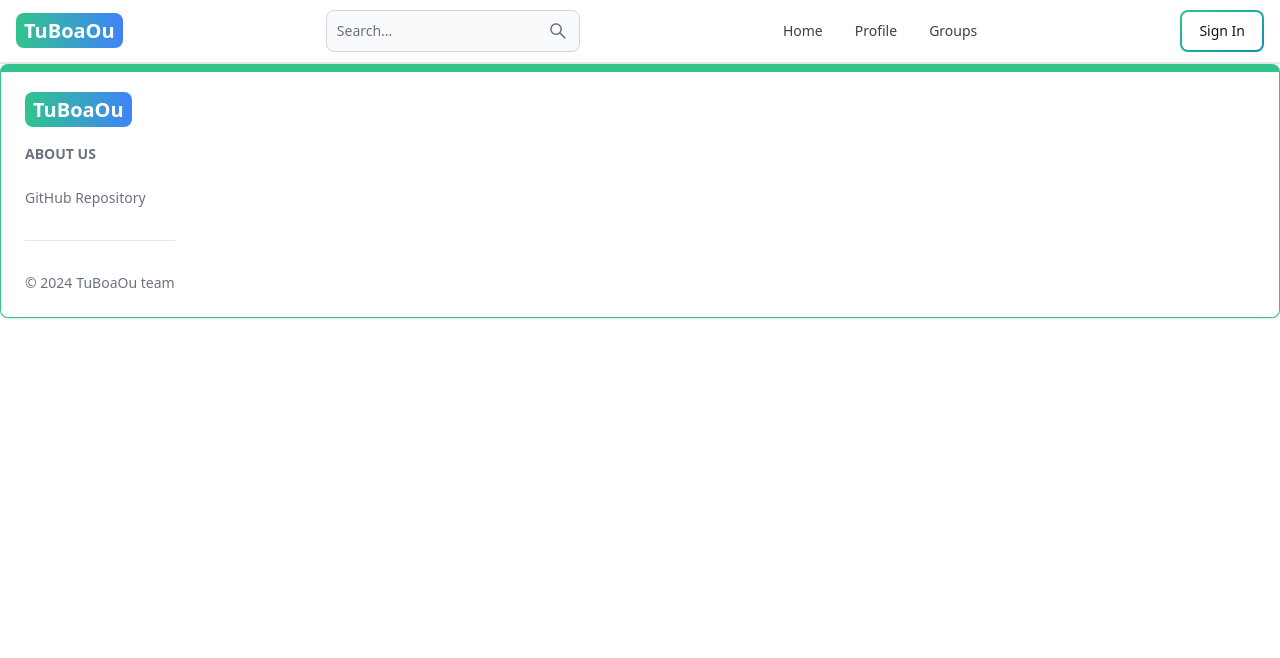
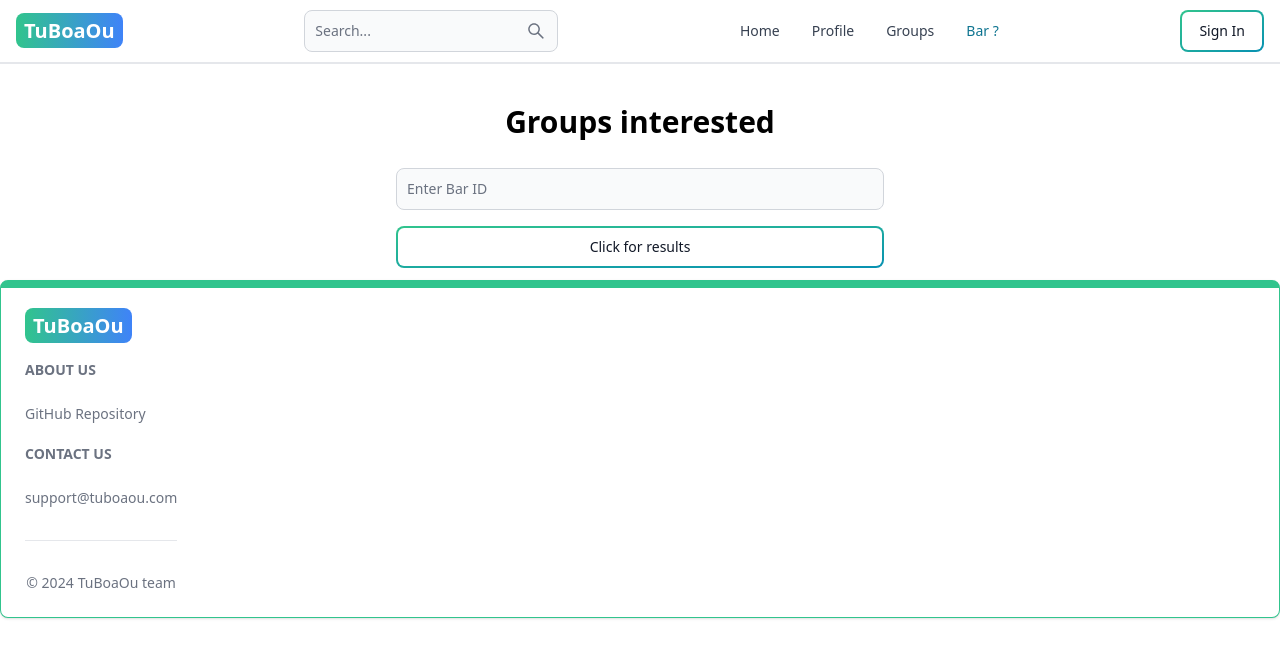
Before and after one commit to nitram35/TuBoaOu, a React (Vite) app in the folder client/: page /dashboard-bar in a window 1280 px wide. Shown: the top 658 px of the page. Built offline with nearby package versions, Linux system fonts and the light colour scheme; no server answers.

Commit message:
adding some functions

```diff
--- a/client/src/App.jsx
+++ b/client/src/App.jsx
@@ -6,6 +6,7 @@ import Header from './components/Header'
 import Footer from './components/Footer'
 import Dashboard from './pages/Dashboard'
 import PrivateRoute from './components/PrivateRoute'
+import DashboardBar from './pages/DashboardBar'
 
 export default function App() {
   return (
@@ -18,6 +19,7 @@ export default function App() {
         <Route element={<PrivateRoute />} >
           <Route path='/dashboard' element={<Dashboard />} />
         </Route>
+        <Route path='/dashboard-bar' element={<DashboardBar />}></Route>
       </Routes>
       <Footer />
     </BrowserRouter>
--- a/client/src/components/DashboardGroup.jsx
+++ b/client/src/components/DashboardGroup.jsx
@@ -1,4 +1,4 @@
-import React, { useState } from 'react';
+import { useState } from 'react';
 import GroupSection from '../components/GroupSection';
 import MapSection from '../components/MapSection';
 import BarInfoSection from '../components/BarInfoSection';
@@ -23,7 +23,7 @@ export default function DashboardGroup() {
         <div className='max-w-lg mx-auto p-3 w-full'>
             {/* Conditional rendering based on activeSection state */}
             {activeSection === 'group' && <GroupSection onSelectGroup={handleSelectGroup} />}
-            {activeSection === 'map' && <MapSection group={selectedGroup} onSelectMarker={handleSelectMarker} setSelectedMarker={setSelectedMarker}/>}
+            {activeSection === 'map' && <MapSection group={selectedGroup} onSelectMarker={handleSelectMarker} setSelectedMarker={setSelectedMarker} />}
             {activeSection === 'barInfo' && <BarInfoSection group={selectedGroup} onSelectGroup={handleSelectGroup} marker={selectedMarker} />}
         </div >
     );
--- a/client/src/components/Footer.jsx
+++ b/client/src/components/Footer.jsx
@@ -1,5 +1,6 @@
 import { Footer } from 'flowbite-react';
 import { Link } from 'react-router-dom';
+
 export default function FooterComponent() {
     return (
         <Footer container className='border border-t-8 border-green-400'>
@@ -22,11 +23,22 @@ export default function FooterComponent() {
                             </Footer.Link>
                         </Footer.LinkGroup>
                     </div>
+                    <div className='mt-5'>
+                        <Footer.Title title='Contact Us' />
+                        <Footer.LinkGroup col>
+                            <Footer.Link
+                                href='mailto:martin.gandon@utt.fr'
+                            >
+                                support@tuboaou.com
+                            </Footer.Link>
+                        </Footer.LinkGroup>
+                    </div>
                 </div>
                 <Footer.Divider />
                 <div className=''>
                     <Footer.Copyright
-                        href='#'
+                        href='/'
+                        text='© TuBoaOu'
                         by='TuBoaOu team'
                         year={new Date().getFullYear()}
                     />
--- a/client/src/components/GroupSection.jsx
+++ b/client/src/components/GroupSection.jsx
@@ -1,4 +1,4 @@
-import React, { useEffect, useState } from 'react';
+import { useEffect, useState } from 'react';
 import { Button, TextInput, Alert, Modal } from 'flowbite-react';
 import { useSelector } from 'react-redux';
 import PropTypes from 'prop-types'; // Import PropTypes
@@ -177,7 +177,7 @@ export default function GroupSection({ onSelectGroup }) {
         <TextInput
           type='text'
           id='selectedUsers'
-          placeholder='Enter user IDs separated by commas'
+          placeholder='Enter usernames separated by commas'
           value={formData.selectedUsers}
           onChange={handleChange}
         />
--- a/client/src/components/Header.jsx
+++ b/client/src/components/Header.jsx
@@ -92,6 +92,11 @@ export default function Header() {
                 <Navbar.Link active={path === '/dashboard?tab=group'} as={'div'}>
                     <Link to={'/dashboard?tab=group'}>Groups</Link>
                 </Navbar.Link>
+                <Navbar.Link active={path === '/dashboard-bar'} as={'div'}>
+                    <Link to='/dashboard-bar'>
+                        Bar ?
+                    </Link>
+                </Navbar.Link>
             </Navbar.Collapse>
         </Navbar >
     )
--- a/client/src/components/MapSection.jsx
+++ b/client/src/components/MapSection.jsx
@@ -1,5 +1,5 @@
-import React, { useState, useEffect, useCallback } from 'react';
-import { Button, Alert, Modal } from 'flowbite-react';
+import { useState, useCallback } from 'react';
+import { Button } from 'flowbite-react';
 import PropTypes from 'prop-types';
 import { GoogleMap, LoadScript, Marker, InfoWindow } from '@react-google-maps/api';
 
@@ -23,7 +23,7 @@ function MapSection({ group, onSelectMarker, setSelectedMarker }) {
     const service = new window.google.maps.places.PlacesService(map);
     const request = {
       location: barycenter,
-      radius: '1500',
+      radius: '500',
       type: ['bar']
     };
 
--- /dev/null
+++ b/client/src/pages/DashboardBar.jsx
@@ -0,0 +1,55 @@
+import { useState } from 'react';
+import { Alert, Button, TextInput } from 'flowbite-react';
+
+export default function DashboardBar() {
+    const [barId, setBarId] = useState('');
+    const [interestCount, setInterestCount] = useState(null);
+    const [error, setError] = useState(null);
+
+    const handleFetchInterestCount = async (e) => {
+        e.preventDefault();
+        setError(null);
+        setInterestCount(null);
+
+        try {
+            const response = await fetch(`/api/bar/interestCount/${barId}`);
+            const data = await response.json();
+
+            if (!response.ok) {
+                setError(data.message || 'Failed to fetch interested groups');
+            } else {
+                setInterestCount(data.interestCount);
+            }
+        } catch (error) {
+            setError(error.message || 'An error occurred while fetching the interest count');
+        }
+    };
+
+    return (
+        <div className='max-w-lg mx-auto p-3 w-full'>
+            <h1 className='my-7 text-center font-semibold text-3xl'>Groups interested</h1>
+            <form onSubmit={handleFetchInterestCount} className='flex flex-col gap-4'>
+                <TextInput
+                    type='text'
+                    id='barId'
+                    placeholder='Enter Bar ID'
+                    value={barId}
+                    onChange={(e) => setBarId(e.target.value)}
+                />
+                <Button type='submit' gradientDuoTone='greenToBlue' outline>
+                    Click for results
+                </Button>
+            </form>
+            {interestCount !== null && (
+                <Alert color='success' className='mt-2'>
+                    {interestCount} interested groups
+                </Alert>
+            )}
+            {error && (
+                <Alert color='failure' className='mt-2'>
+                    {error}
+                </Alert>
+            )}
+        </div>
+    );
+}
--- a/client/src/pages/SignIn.jsx
+++ b/client/src/pages/SignIn.jsx
@@ -43,7 +43,7 @@ export default function SignIn() {
             // if the response is ok, we redirect to the sign-in pages
             if (res.ok) {
                 dispatch(signInSucceeded(data));
-                navigate('/dashboard');
+                navigate('/dashboard?tab=profile');
             }
         } catch (error) {
             // setErrorMessage(error.message)
```
Also changed, not shown: client/src/components/BarInfoSection.jsx (+24 -18 lines).
